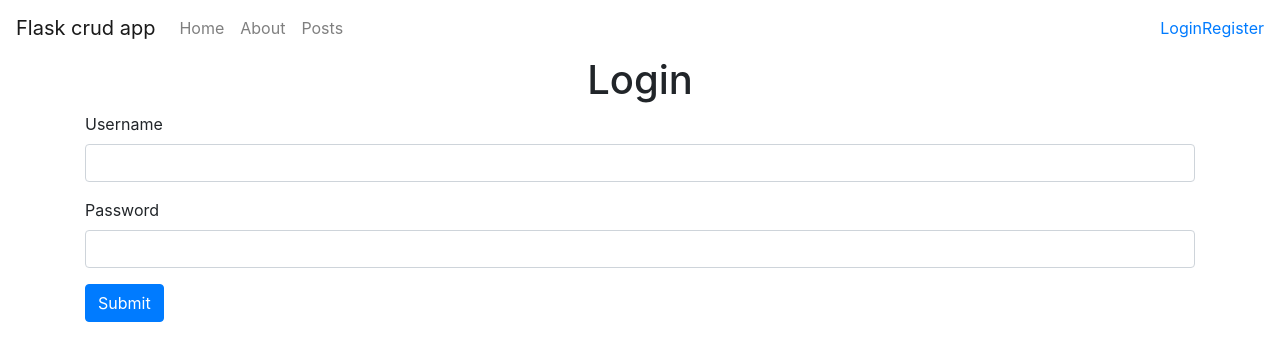
After one commit to tomzs/flask-crud, a Python web app: template templates/login.html in a window 1280 px wide. The commit adds this page. Shown: the top 361 px of the page. Run offline with Jinja, Linux system fonts and the light colour scheme; the template is opened without the code that fills it, so the values that code supplies are empty; some libraries are stand-ins or nearby versions.

Commit message:
Login functionality

```diff
--- a/templates/includes/_messages.html
+++ b/templates/includes/_messages.html
@@ -5,3 +5,11 @@
     {% endfor %}
 {% endif %}
 {% endwith %}
+
+{% if error %}
+<div class="alert alert-danger">{{error}}</div>
+{%endif%}
+
+{% if msg %}
+<div class="alert alert-success">{{msg}}</div>
+{%endif%}
--- a/templates/includes/_navbar.html
+++ b/templates/includes/_navbar.html
@@ -20,6 +20,7 @@
         </ul>
 
         <ul class="nav navbar-nav navbar-right">
+            <li class="nav-item mr-auto"><a href="/login">Login</a></li>
             <li class="nav-item"><a href="/register">Register</a></li>
         </ul>
     </div>
--- /dev/null
+++ b/templates/login.html
@@ -0,0 +1,20 @@
+{% extends 'layout.html' %}
+
+{% block body %}
+<h1 class="text-center">Login</h1>
+<form action="" method="post">
+
+<div class="form-group">
+    <label for="username">Username</label>
+    <input type="text" name="username" class="form-control" value={{request.form.username}}>
+</div>
+
+<div class="form-group">
+    <label for="password">Password</label>
+    <input type="password" name="password" class="form-control" value={{request.form.password}}>
+</div>
+
+<button type="submit" class="btn btn-primary">Submit</button>
+
+</form>
+{% endblock %}
```
